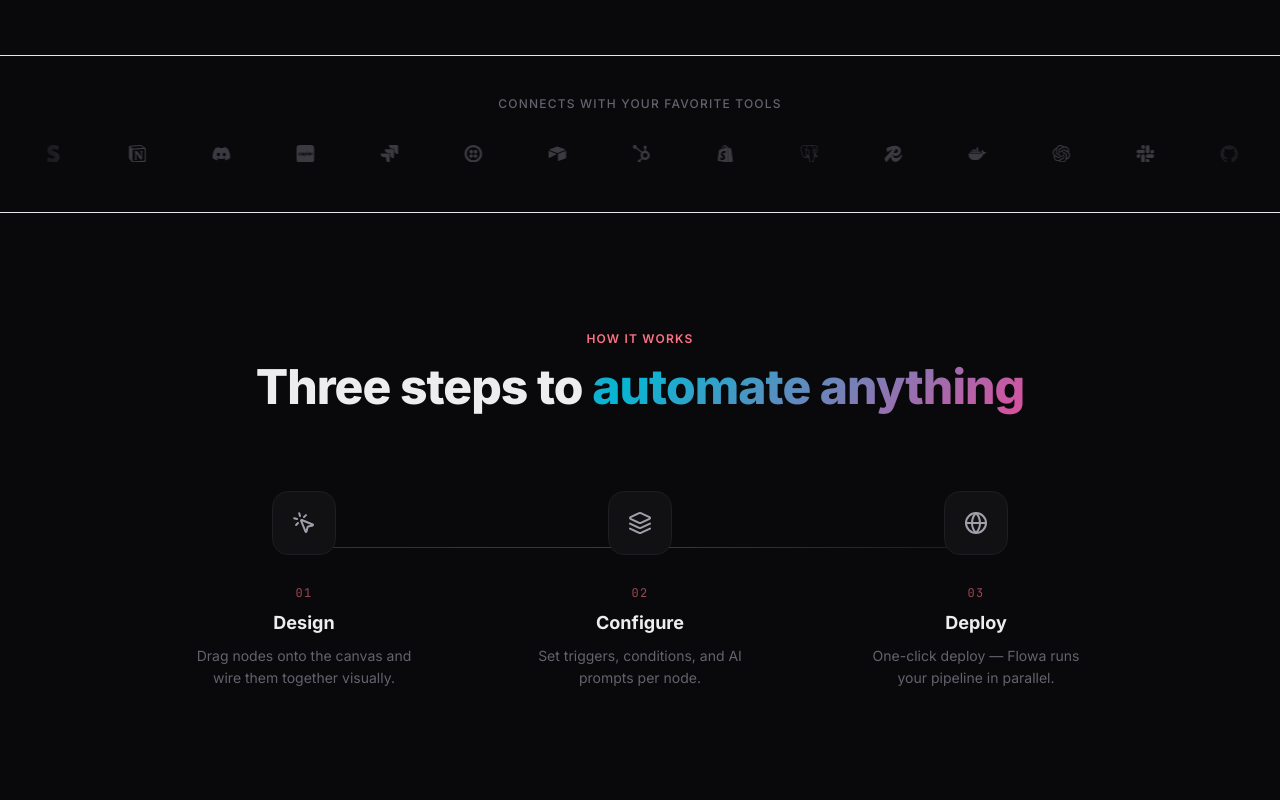
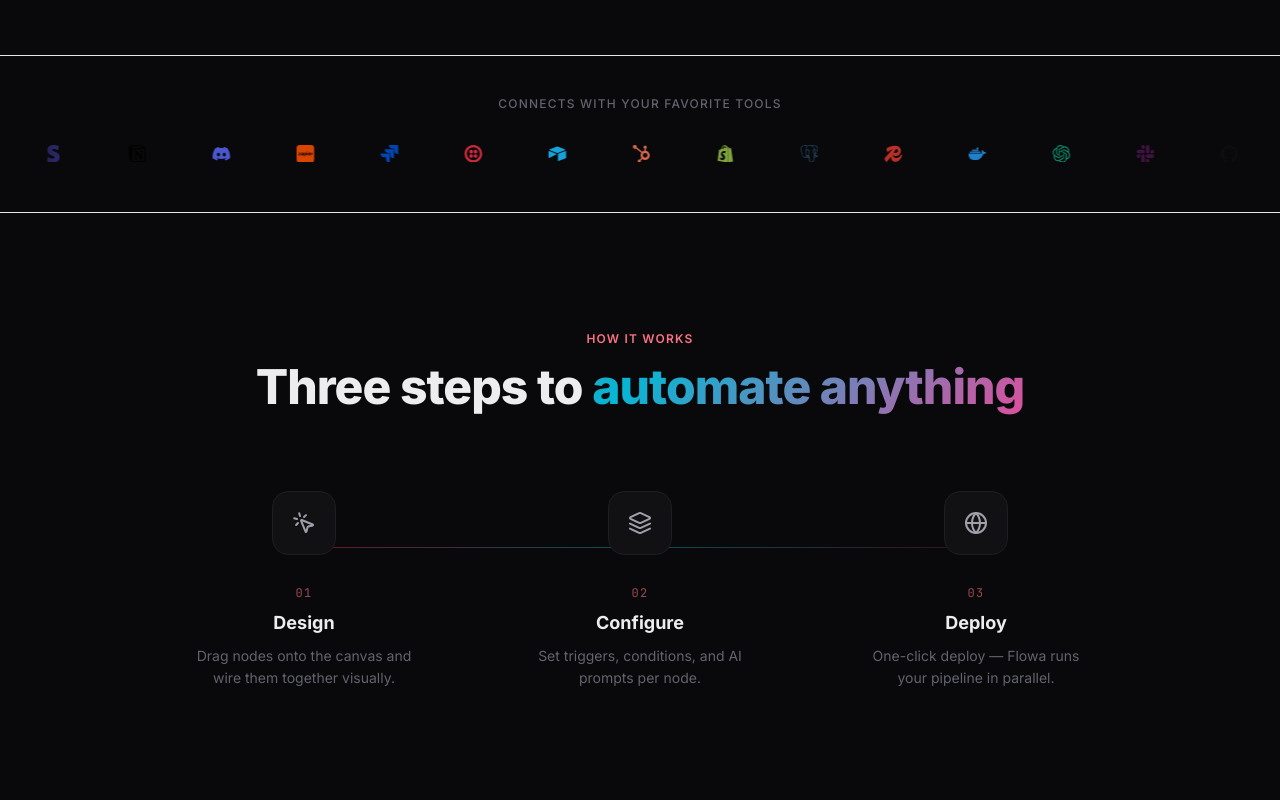
Before and after one commit to shawaizsher/flowmation, a React (Vite) app in the folder frontend/: page / in a window 1280 px wide. Shown: the part 1040-1840 px from the top of the page. Built offline with nearby package versions, Linux system fonts and the light colour scheme.

Commit message:
feat(frontend): use colorful brand logos in integrations marquee

```diff
--- a/frontend/src/index.css
+++ b/frontend/src/index.css
@@ -848,9 +848,8 @@ body {
   width: 2.25rem;
   height: 2.25rem;
   border-radius: 9999px;
-  color: var(--foreground-muted);
-  opacity: 0.55;
-  transition: opacity 0.3s, color 0.3s, transform 0.3s, background-color 0.3s;
+  opacity: 0.85;
+  transition: opacity 0.3s, transform 0.3s, background-color 0.3s, box-shadow 0.3s;
   cursor: default;
   user-select: none;
 }
@@ -860,9 +859,9 @@ body {
 }
 .marquee-item:hover {
   opacity: 1;
-  color: var(--foreground-secondary);
-  transform: translateY(-1px);
+  transform: translateY(-1px) scale(1.08);
   background: color-mix(in srgb, var(--surface-hover) 70%, transparent);
+  box-shadow: 0 0 14px color-mix(in srgb, currentColor 35%, transparent);
 }
 
 /* ── Animated "connecting line" between steps ── */
--- a/frontend/src/pages/LandingPage.tsx
+++ b/frontend/src/pages/LandingPage.tsx
@@ -95,21 +95,21 @@ const steps = [
 
 /* ── Marquee logos ── */
 const marqueeItems = [
-  { name: 'OpenAI', icon: SiOpenai },
-  { name: 'Slack', icon: SiSlack },
-  { name: 'GitHub', icon: SiGithub },
-  { name: 'Stripe', icon: SiStripe },
-  { name: 'Notion', icon: SiNotion },
-  { name: 'Discord', icon: SiDiscord },
-  { name: 'Zapier', icon: SiZapier },
-  { name: 'Jira', icon: SiJira },
-  { name: 'Twilio', icon: SiTwilio },
-  { name: 'Airtable', icon: SiAirtable },
-  { name: 'HubSpot', icon: SiHubspot },
-  { name: 'Shopify', icon: SiShopify },
-  { name: 'PostgreSQL', icon: SiPostgresql },
-  { name: 'Redis', icon: SiRedis },
-  { name: 'Docker', icon: SiDocker },
+  { name: 'OpenAI', icon: SiOpenai, color: '#10A37F' },
+  { name: 'Slack', icon: SiSlack, color: '#4A154B' },
+  { name: 'GitHub', icon: SiGithub, color: '#181717' },
+  { name: 'Stripe', icon: SiStripe, color: '#635BFF' },
+  { name: 'Notion', icon: SiNotion, color: '#000000' },
+  { name: 'Discord', icon: SiDiscord, color: '#5865F2' },
+  { name: 'Zapier', icon: SiZapier, color: '#FF4F00' },
+  { name: 'Jira', icon: SiJira, color: '#0052CC' },
+  { name: 'Twilio', icon: SiTwilio, color: '#F22F46' },
+  { name: 'Airtable', icon: SiAirtable, color: '#18BFFF' },
+  { name: 'HubSpot', icon: SiHubspot, color: '#FF7A59' },
+  { name: 'Shopify', icon: SiShopify, color: '#95BF47' },
+  { name: 'PostgreSQL', icon: SiPostgresql, color: '#336791' },
+  { name: 'Redis', icon: SiRedis, color: '#DC382D' },
+  { name: 'Docker', icon: SiDocker, color: '#2496ED' },
 ];
 
 const platformHighlights = [
@@ -475,7 +475,7 @@ export default function LandingPage() {
         <div className="marquee-track">
           <div className="marquee-content">
             {[...marqueeItems, ...marqueeItems].map((item, i) => (
-              <span key={i} className="marquee-item" title={item.name} aria-label={item.name}>
+              <span key={i} className="marquee-item" title={item.name} aria-label={item.name} style={{ color: item.color }}>
                 <item.icon aria-hidden="true" />
                 <span className="sr-only">{item.name}</span>
               </span>
@@ -483,7 +483,7 @@ export default function LandingPage() {
           </div>
           <div className="marquee-content" aria-hidden="true">
             {[...marqueeItems, ...marqueeItems].map((item, i) => (
-              <span key={`dup-${i}`} className="marquee-item" title={item.name}>
+              <span key={`dup-${i}`} className="marquee-item" title={item.name} style={{ color: item.color }}>
                 <item.icon aria-hidden="true" />
               </span>
             ))}
```
